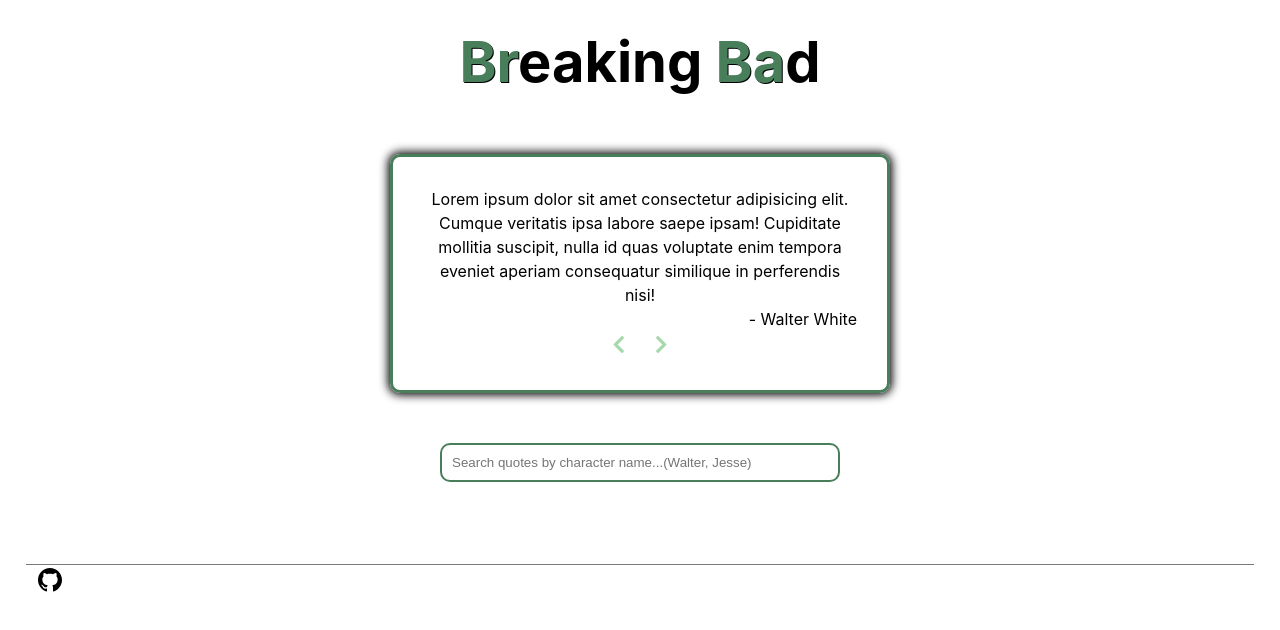
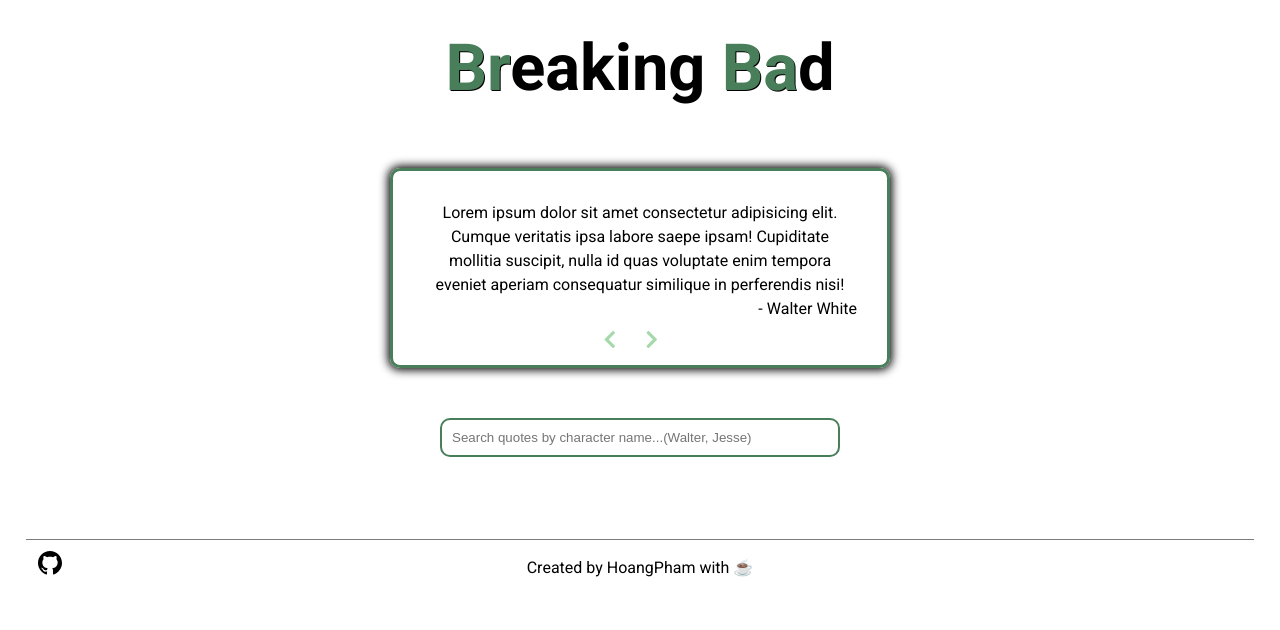
Before and after one commit to afshoang/breakingbad, a plain HTML site: page breakingBad.html in a window 1280 px wide. Drawn offline with Linux system fonts and the light colour scheme; no server answers.

Commit message:
roboto font, footer credit

```diff
--- a/breakingBad.html
+++ b/breakingBad.html
@@ -34,7 +34,7 @@
           <p id="quote_author">- Walter White</p>
         </div>
 
-        <div class="button-container">
+        <div class="button_container">
           <button class="prev_btn"><i class="fas fa-chevron-left"></i></button>
           <button class="next_btn"><i class="fas fa-chevron-right"></i></button>
         </div>
@@ -65,6 +65,7 @@
             d="M12 0c-6.626 0-12 5.373-12 12 0 5.302 3.438 9.8 8.207 11.387.599.111.793-.261.793-.577v-2.234c-3.338.726-4.033-1.416-4.033-1.416-.546-1.387-1.333-1.756-1.333-1.756-1.089-.745.083-.729.083-.729 1.205.084 1.839 1.237 1.839 1.237 1.07 1.834 2.807 1.304 3.492.997.107-.775.418-1.305.762-1.604-2.665-.305-5.467-1.334-5.467-5.931 0-1.311.469-2.381 1.236-3.221-.124-.303-.535-1.524.117-3.176 0 0 1.008-.322 3.301 1.23.957-.266 1.983-.399 3.003-.404 1.02.005 2.047.138 3.006.404 2.291-1.552 3.297-1.23 3.297-1.23.653 1.653.242 2.874.118 3.176.77.84 1.235 1.911 1.235 3.221 0 4.609-2.807 5.624-5.479 5.921.43.372.823 1.102.823 2.222v3.293c0 .319.192.694.801.576 4.765-1.589 8.199-6.086 8.199-11.386 0-6.627-5.373-12-12-12z"
           /></svg
       ></a>
+      <p>Created by HoangPham with ☕</p>
     </footer>
     <script src="breakingbad.js"></script>
   </body>
--- a/style.css
+++ b/style.css
@@ -1,3 +1,5 @@
+@import url('https://fonts.googleapis.com/css2?family=Roboto:wght@300;400;700&display=swap');
+
 * {
   box-sizing: border-box;
   margin: 0;
@@ -5,8 +7,7 @@
 }
 
 body {
-  font-family: -apple-system, BlinkMacSystemFont, Segoe UI, Roboto, Oxygen,
-    Ubuntu, Cantarell, Fira Sans, Droid Sans, Helvetica Neue, sans-serif;
+  font-family: 'Roboto', sans-serif;
   line-height: 1.5;
 }
 
@@ -24,7 +25,7 @@ body {
 }
 
 .breakingBad h1 {
-  font-size: 56px;
+  font-size: 65px;
   font-weight: 700;
 }
 
@@ -58,17 +59,20 @@ body {
   padding: 30px;
   border-radius: 10px;
   box-shadow: 0 0 10px 2px #000;
-  border:3px solid #487f5a;
+  border: 3px solid #487f5a;
   text-align: center;
+  position: relative;
 }
 
 .quotes .author {
   text-align: right;
 }
 
-/* .button-container {
-  display: none;
-} */
+.button_container {
+  position: absolute;
+  bottom: 10px;
+  left: 40%;
+}
 
 .prev_btn,
 .next_btn {
@@ -83,7 +87,7 @@ body {
 
 .prev_btn:hover,
 .next_btn:hover {
-  color:rgb(72, 127, 90)
+  color: rgb(72, 127, 90);
 }
 
 .card {
@@ -134,7 +138,6 @@ img {
   font-size: 0.9em;
   text-align: center;
 }
-
 
 .char_btm::after {
   content: '';
@@ -196,3 +199,8 @@ footer svg {
   left: 1%;
   top: 20%;
 }
+
+footer p {
+  margin: 16px;
+  text-align: center;
+}
```
Lines whose indentation alone changed are shown as unchanged.
